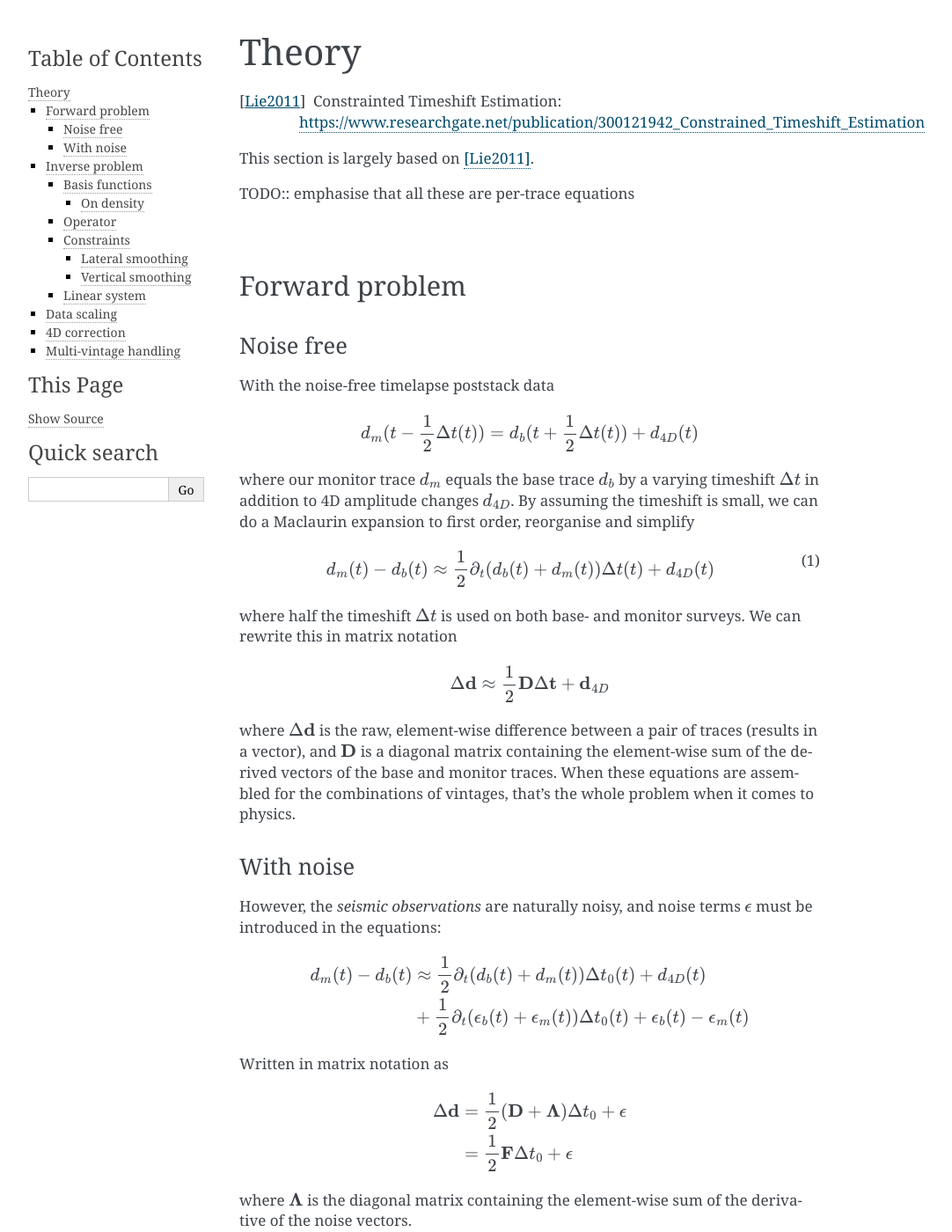
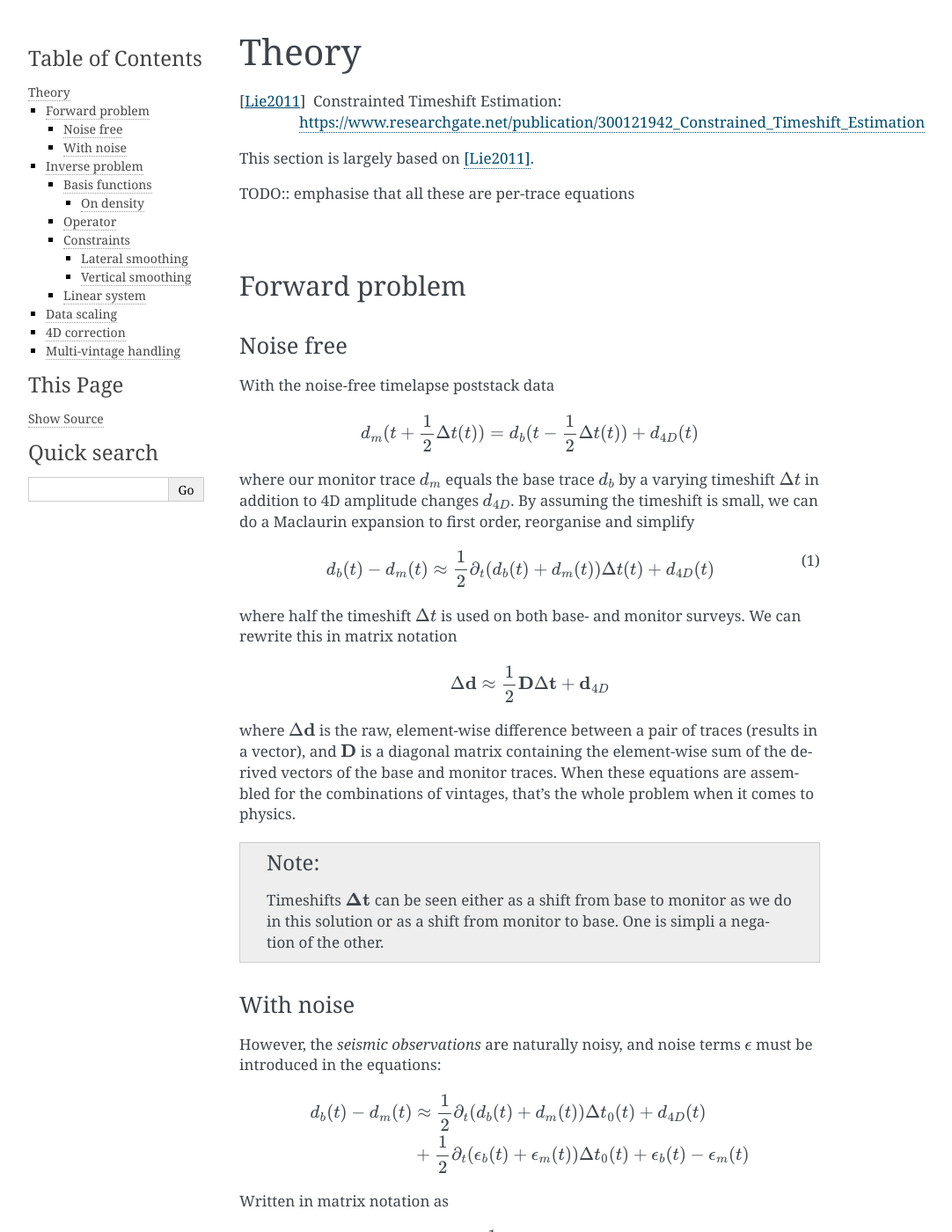
Before and after one commit to equinor/si4ti, a Sphinx documentation site: the page built from doc/theory.rst, in a window 1280 px wide and 1400 px high. Shown: the whole window at 88% size, without its empty margins (148-1230 px from the left). Built offline with Sphinx 7.4.7, drawn with Linux system fonts in a browser that asks for light colours.

Commit message:
Update documentation to reflect polarity reversion

```diff
--- a/doc/theory.rst
+++ b/doc/theory.rst
@@ -33,8 +33,8 @@ With the noise-free timelapse poststack data
 
 .. math::
 
-       d_m (t - \frac{1}{2} \Delta t (t))
-     = d_b (t + \frac{1}{2} \Delta t (t)) + d_{4D}(t)
+       d_m (t + \frac{1}{2} \Delta t (t))
+     = d_b (t - \frac{1}{2} \Delta t (t)) + d_{4D}(t)
 
 where our monitor trace :math:`d_{m}` equals the base trace :math:`d_{b}` by a
 varying timeshift :math:`\Delta t` in addition to 4D amplitude changes
@@ -44,7 +44,7 @@ expansion to first order, reorganise and simplify
 .. math::
     :label: noisefree
 
-    d_m(t) - d_b(t)
+    d_b(t) - d_m(t)
     \approx
     \frac{1}{2} \partial_{t} (d_{b}(t) + d_{m}(t)) \Delta t(t) + d_{4D}(t)
 
@@ -63,6 +63,13 @@ the element-wise sum of the derived vectors of the base and monitor traces.
 When these equations are assembled for the combinations of vintages, that's the
 whole problem when it comes to physics.
 
+.. note::
+
+    Timeshifts :math:`\mathbf{\Delta t}` can be seen either as a shift from base
+    to monitor as we do in this solution or as a shift from monitor to base. One
+    is simpli a negation of the other.
+
+
 With noise
 ----------
 
@@ -71,7 +78,7 @@ However, the *seismic observations* are naturally noisy, and noise terms
 
 .. math::
 
-    d_m(t) - d_b(t)
+    d_b(t) - d_m(t)
     & \approx
       \frac{1}{2} \partial_t (d_b(t) + d_m(t)) \Delta t_0(t)
       + d_{4D}(t) \\
```
